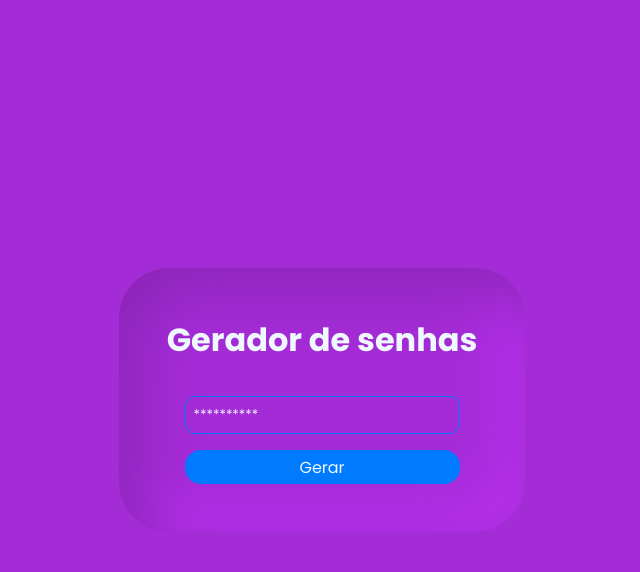
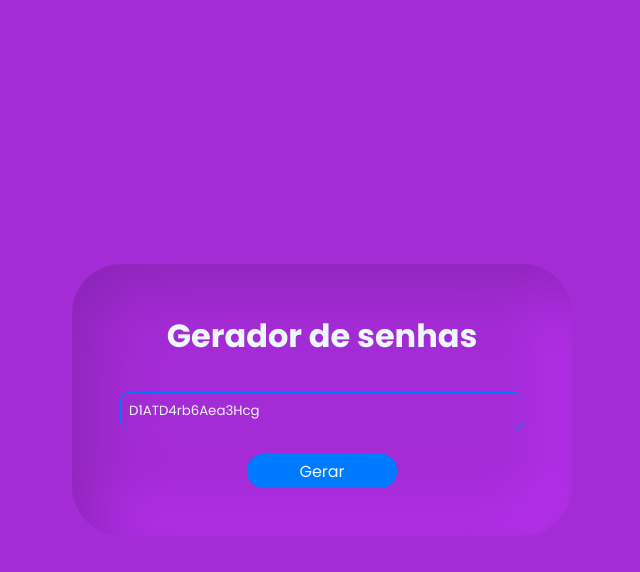
Before and after one commit to AlexandreJr16/Gerador-de-senhas, a plain HTML site: page index.html in a window 1280 px wide. Both pictures are taken after a click on the button "Gerar". Shown: the whole page, without its empty margins (318-958 px from the left). Drawn offline with Linux system fonts and the light colour scheme.

Commit message:
adicionando a funcionalidade com js

```diff
--- a/css/styles.css
+++ b/css/styles.css
@@ -25,6 +25,7 @@ body {
   border-radius: 50px;
   background: #a42cd6;
   box-shadow: inset 20px 20px 60px #8b25b6, inset -20px -20px 60px #bd33f6;
+  width: 500px;
 }
 input {
   background-color: transparent;
@@ -32,6 +33,8 @@ input {
   border-radius: 10px;
   padding: 0.6em;
   font-size: 10pt;
+  color: aliceblue;
+  width: 100%;
 }
 input::placeholder {
   color: aliceblue;
@@ -39,7 +42,10 @@ input::placeholder {
 #campos {
   display: flex;
   flex-direction: column;
-  gap: 1em;
+  align-items: center;
+  justify-content: center;
+  gap: 1.5em;
+  width: 100%;
 }
 button {
   background-color: #007bff;
@@ -48,4 +54,5 @@ button {
   border-radius: 16px;
   font-size: 12pt;
   padding: 0.3em;
+  width: 150px;
 }
--- a/index.html
+++ b/index.html
@@ -6,7 +6,7 @@
     <meta name="viewport" content="width=device-width, initial-scale=1.0" />
     <title>Gerador de senhas</title>
     <link rel="stylesheet" href="css/styles.css" />
-    <script src="js/scripts.js"></script>
+    <script src="js/scripts.js" defer></script>
   </head>
   <body>
     <div id="form">
@@ -19,7 +19,7 @@
           placeholder="**********"
           disabled=""
         />
-        <button>Gerar</button>
+        <button id="btn">Gerar</button>
       </div>
     </div>
   </body>
--- a/js/scripts.js
+++ b/js/scripts.js
@@ -0,0 +1,25 @@
+const campo = document.querySelector("#senha");
+const btn = document.querySelector("#btn");
+
+function password() {
+  var senha = " ";
+  let letras =
+    "0123456789abcdefghijklmnopqrstuvwxyzABCDEFGHIJLMNOPQRSTUVWXYZ!@#$%&?";
+  const numMax = 16;
+  console.log(letras.length);
+  let numAleatorio = 0;
+  for (let i = 0; i < 16; i++) {
+    do {
+      numAleatorio = Math.random();
+      numAleatorio *= 100;
+      numAleatorio = Math.ceil(numAleatorio);
+    } while (numAleatorio > 68);
+    if (i == 0) {
+      senha = letras[numAleatorio];
+    } else senha += letras[numAleatorio];
+  }
+  campo.value = senha;
+}
+btn.onclick = () => {
+  password();
+};
```
